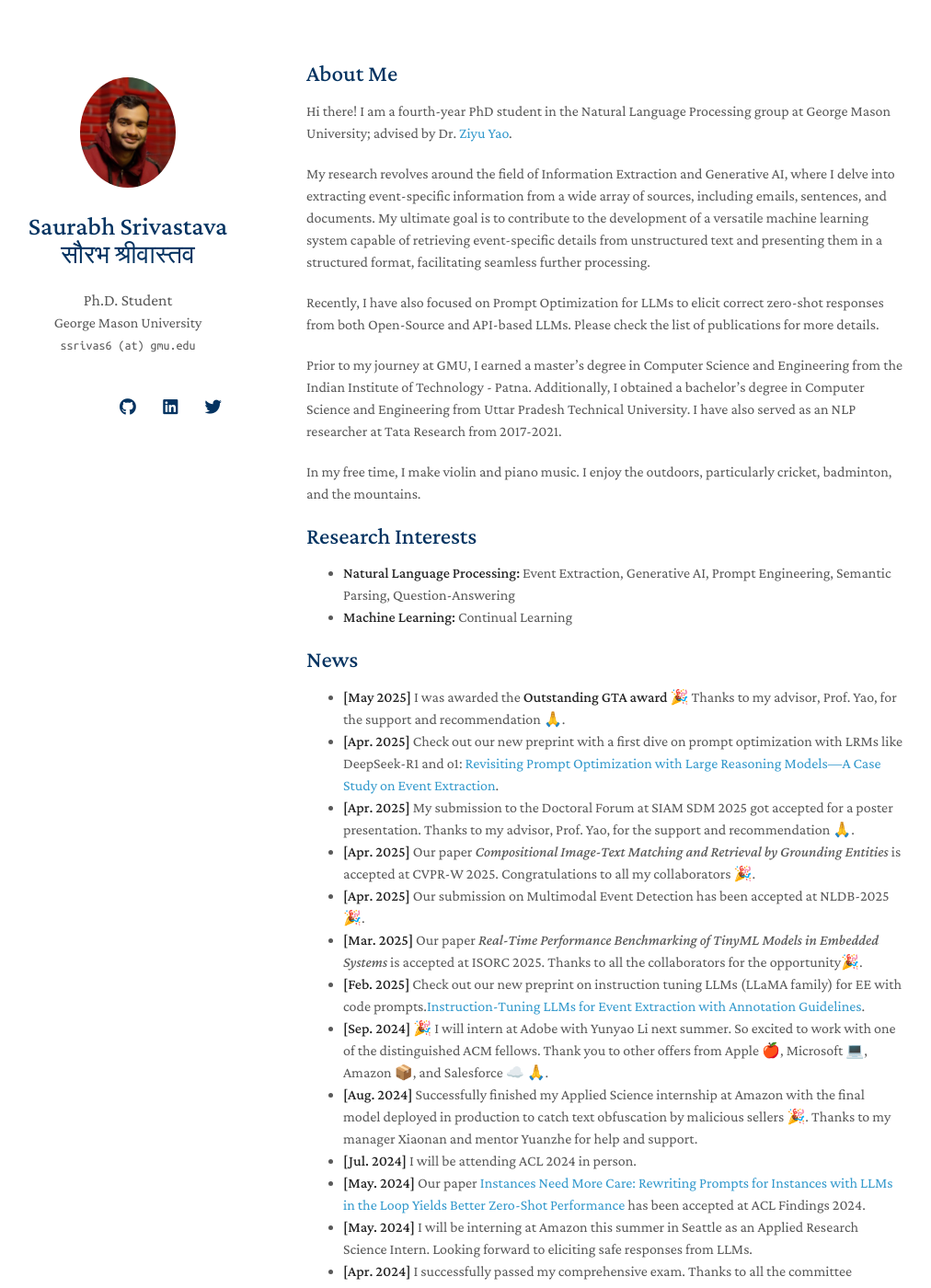
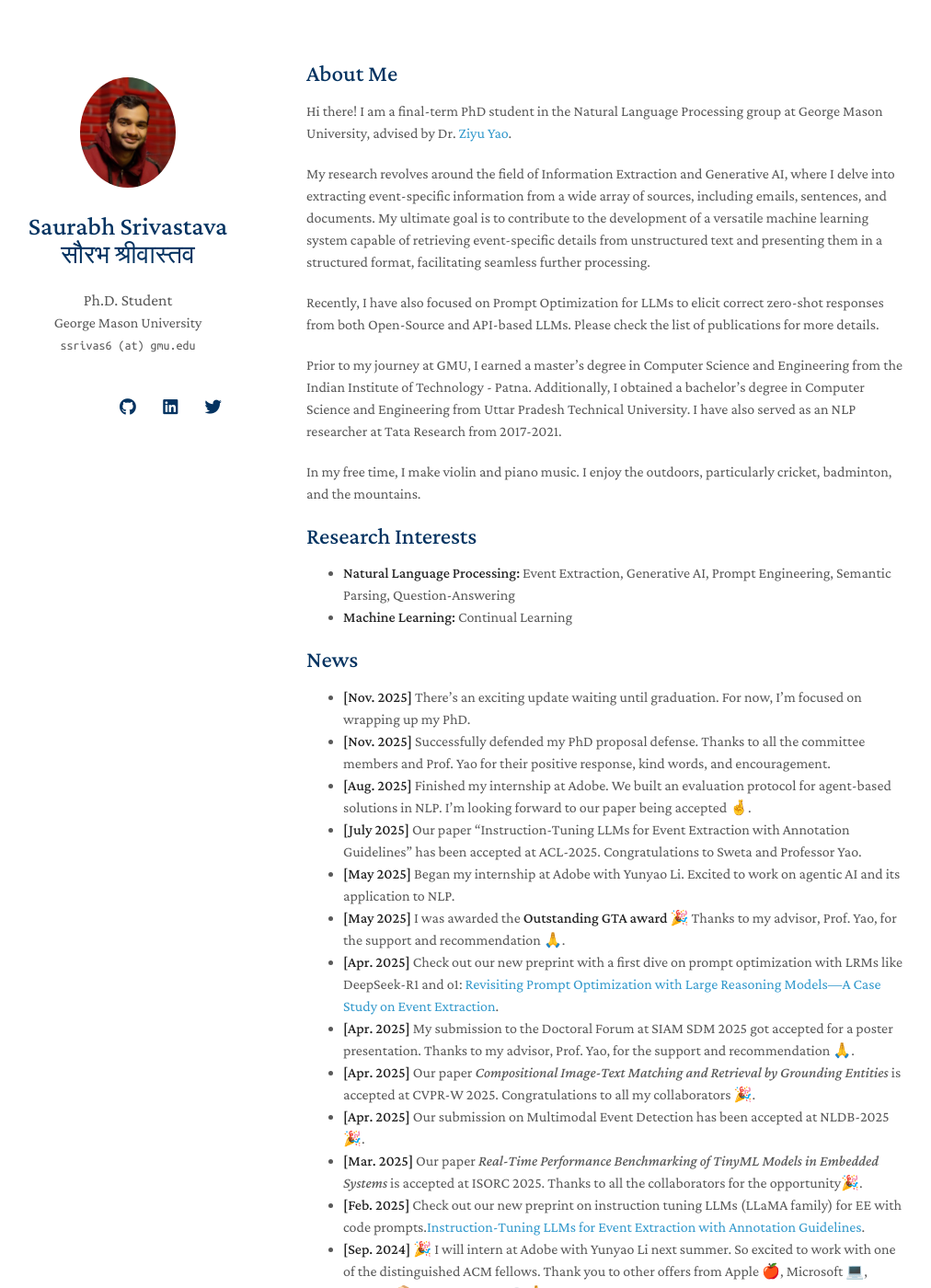
Before and after one commit to salokr/salokr.github.io, a Jekyll site: the page built from index.md, in a window 1280 px wide and 1400 px high. Shown: the whole window at 92% size, without its empty margins (137-1149 px from the left). Built offline with Jekyll 4.4.1, drawn with Linux system fonts in a browser that asks for light colours; nearby versions of some CDN libraries; a style sheet for code colours, icons or effects is not loaded; our own code applies the rules of GitHub Pages for plain Markdown files.

Commit message:
Update index.md

```diff
--- a/index.md
+++ b/index.md
@@ -5,7 +5,7 @@ layout: homepage
 ## About Me
 
 Hi there!
-I am a fourth-year PhD student in the Natural Language Processing group at George Mason University; advised by Dr. [Ziyu Yao](https://ziyuyao.org/).
+I am a final-term PhD student in the Natural Language Processing group at George Mason University, advised by Dr. [Ziyu Yao](https://ziyuyao.org/).
 
 My research revolves around the field of Information Extraction and Generative AI, where I delve into extracting event-specific information from a wide array of sources, including emails, sentences, and documents. My ultimate goal is to contribute to the development of a versatile machine learning system capable of retrieving event-specific details from unstructured text and presenting them in a structured format, facilitating seamless further processing.
 
@@ -21,6 +21,11 @@ In my free time, I make violin and piano music. I enjoy the outdoors, particular
 - **Machine Learning:** Continual Learning
 
 ## News
+- **[Nov. 2025]** There’s an exciting update waiting until graduation. For now, I’m focused on wrapping up my PhD.
+- **[Nov. 2025]** Successfully defended my PhD proposal defense. Thanks to all the committee members and Prof. Yao for their positive response, kind words, and encouragement.
+- **[Aug. 2025]** Finished my internship at Adobe. We built an evaluation protocol for agent-based solutions in NLP. I'm looking forward to our paper being accepted 🤞.
+- **[July 2025]** Our paper "Instruction-Tuning LLMs for Event Extraction with Annotation Guidelines" has been accepted at ACL-2025. Congratulations to Sweta and Professor Yao.
+- **[May 2025]** Began my internship at Adobe with Yunyao Li. Excited to work on agentic AI and its application to NLP.
 - **[May 2025]** I was awarded the **Outstanding GTA award** 🎉 Thanks to my advisor, Prof. Yao, for the support and recommendation 🙏.
 - **[Apr. 2025]** Check out our new preprint with a first dive on prompt optimization with LRMs like DeepSeek-R1 and o1: [Revisiting Prompt Optimization with Large Reasoning
 Models—A Case Study on Event Extraction](https://arxiv.org/pdf/2504.07357).
```
